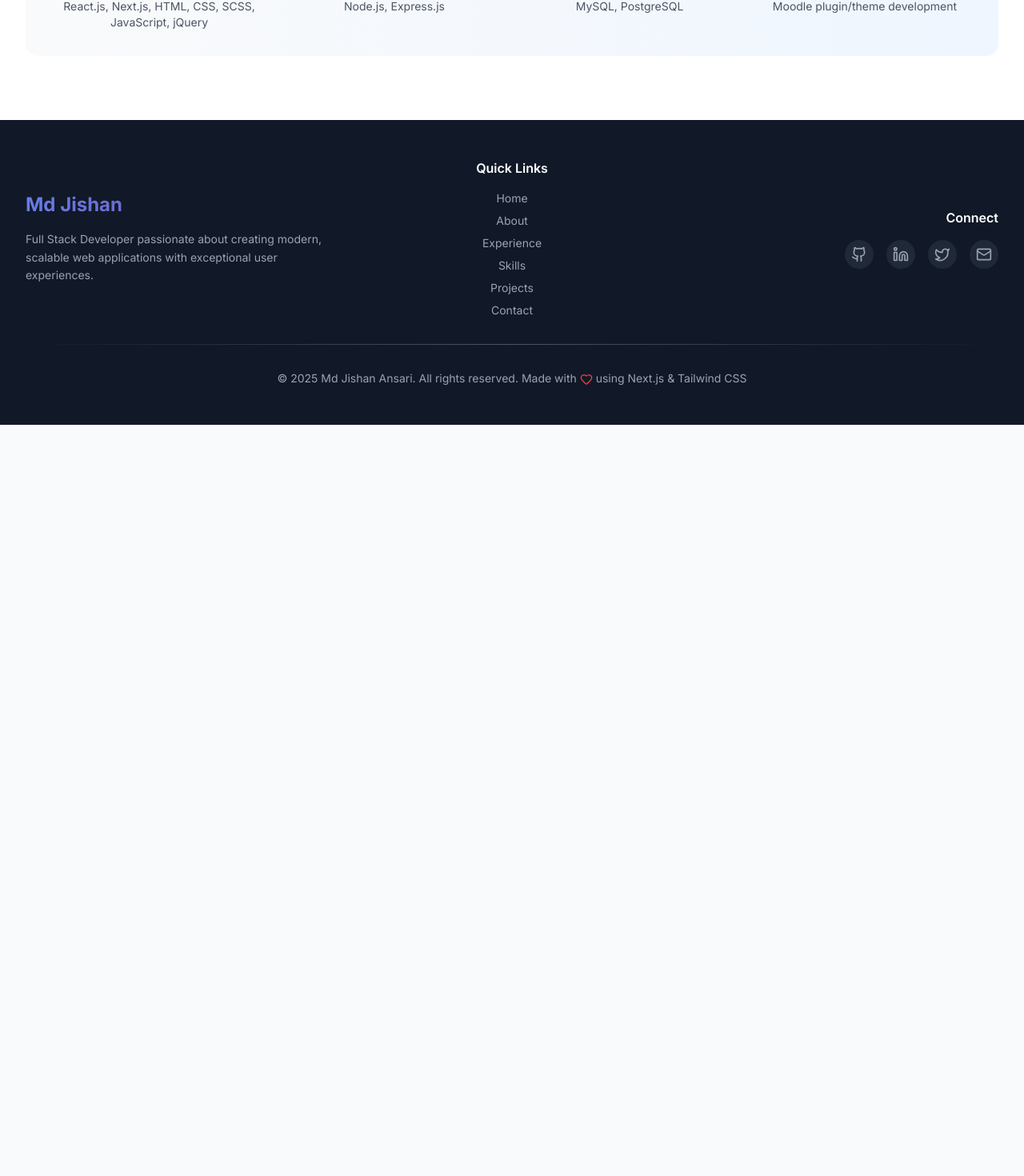
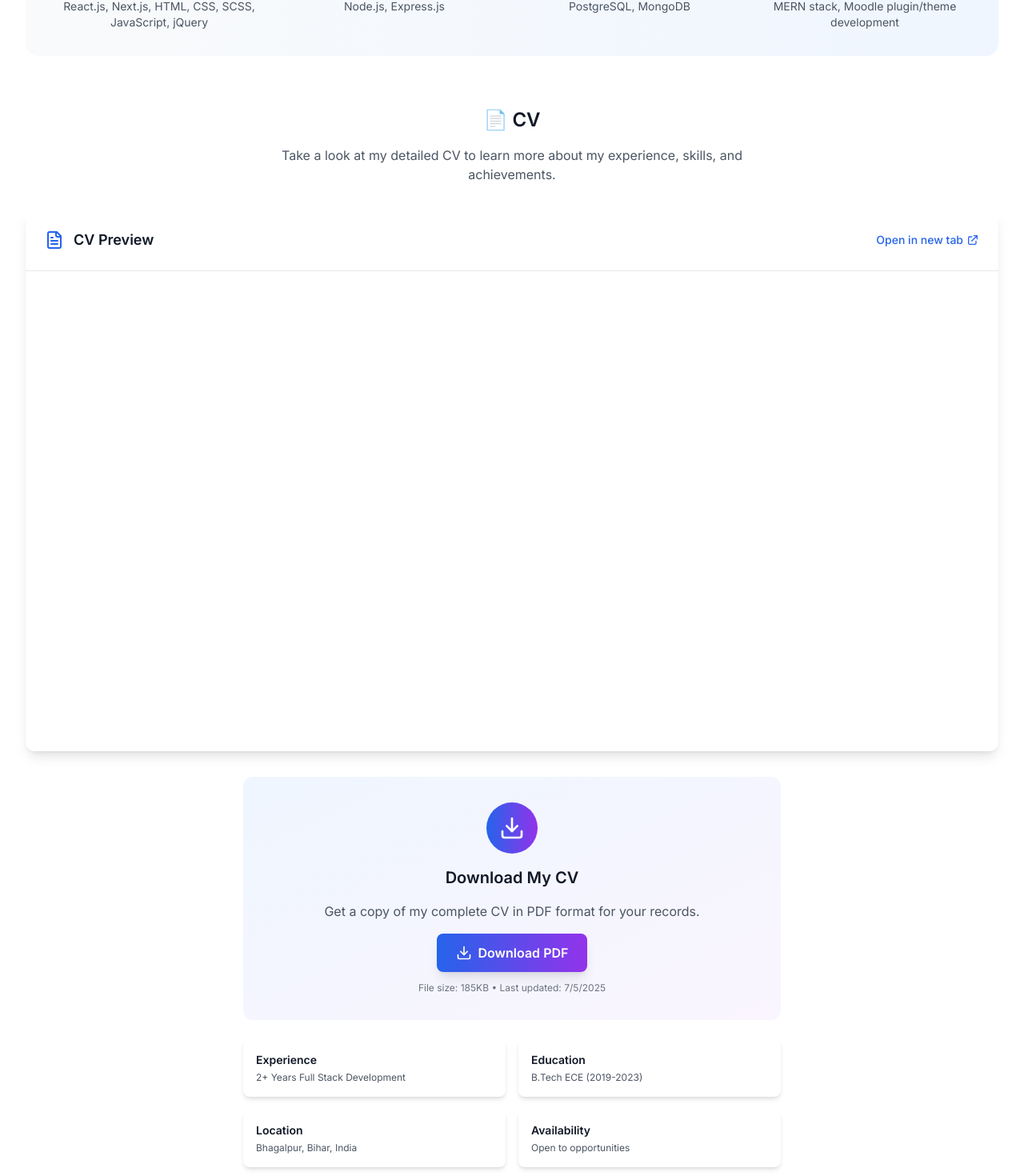
Before and after one commit to md-jishan-ansari/portfolio, a Next.js app: page /about in a window 1280 px wide. Shown: the part 1579-3049 px from the top of the page at 80% size. Before the commit the page ends 2110 px from the top, so only its background shows below. Built offline with nearby package versions, Linux system fonts and the light colour scheme.

Commit message:
CV preview added on aboutus

```diff
--- a/src/components/About.tsx
+++ b/src/components/About.tsx
@@ -2,7 +2,7 @@
 
 import { motion } from 'framer-motion';
 import { useInView } from 'react-intersection-observer';
-import { Award, Code, Users, Zap } from 'lucide-react';
+import { Award, Code, Users, Zap, Download, FileText } from 'lucide-react';
 
 const About = () => {
   const [ref, inView] = useInView({
@@ -226,16 +226,141 @@ const About = () => {
             <div className="text-center">
               <h4 className="font-semibold text-gray-900 dark:text-white mb-2">Database</h4>
               <p className="text-gray-600 dark:text-gray-300 text-sm">
-                MySQL, PostgreSQL
+                PostgreSQL, MongoDB
               </p>
             </div>
             <div className="text-center">
               <h4 className="font-semibold text-gray-900 dark:text-white mb-2">Specialization</h4>
               <p className="text-gray-600 dark:text-gray-300 text-sm">
-                Moodle plugin/theme development
+                MERN stack, Moodle plugin/theme development
               </p>
             </div>
           </div>
+        </motion.div>
+
+        {/* CV Section */}
+        <motion.div
+          initial={{ opacity: 0, y: 50 }}
+          animate={inView ? { opacity: 1, y: 0 } : { opacity: 0, y: 50 }}
+          transition={{ duration: 0.8, delay: 0.8 }}
+          className="mt-16"
+        >
+          <div className="text-center mb-8">
+            <h3 className="text-2xl font-semibold text-gray-900 dark:text-white mb-4">
+              📄 CV
+            </h3>
+            <p className="text-gray-600 dark:text-gray-300 max-w-2xl mx-auto">
+              Take a look at my detailed CV to learn more about my experience, skills, and achievements.
+            </p>
+          </div>
+
+          {/* CV Preview - Full Width */}
+          <motion.div
+            initial={{ opacity: 0, y: 30 }}
+            animate={inView ? { opacity: 1, y: 0 } : { opacity: 0, y: 30 }}
+            transition={{ duration: 0.6, delay: 1.0 }}
+            className="bg-white dark:bg-gray-800 rounded-xl shadow-lg overflow-hidden mb-8"
+          >
+            <div className="p-6 border-b border-gray-200 dark:border-gray-700">
+              <div className="flex items-center justify-between">
+                <div className="flex items-center space-x-3">
+                  <FileText className="h-6 w-6 text-blue-600" />
+                  <h4 className="text-lg font-semibold text-gray-900 dark:text-white">
+                    CV Preview
+                  </h4>
+                </div>
+                <a
+                  href="/MdJishanAnsari.pdf"
+                  target="_blank"
+                  rel="noopener noreferrer"
+                  className="text-blue-600 hover:text-blue-700 text-sm font-medium flex items-center space-x-1"
+                >
+                  <span>Open in new tab</span>
+                  <svg className="w-4 h-4" fill="none" stroke="currentColor" viewBox="0 0 24 24">
+                    <path strokeLinecap="round" strokeLinejoin="round" strokeWidth={2} d="M10 6H6a2 2 0 00-2 2v10a2 2 0 002 2h10a2 2 0 002-2v-4M14 4h6m0 0v6m0-6L10 14" />
+                  </svg>
+                </a>
+              </div>
+            </div>
+            <div className="h-[700px] md:h-[900px] max-h-[75vh] bg-gray-100 dark:bg-gray-900 relative">
+              <iframe
+                src="/MdJishanAnsari.pdf#toolbar=0&navpanes=0&scrollbar=0"
+                className="w-full h-full border-0"
+                title="CV Preview"
+              />
+            </div>
+          </motion.div>
+
+          {/* Download Section - Centered */}
+          <motion.div
+            initial={{ opacity: 0, y: 30 }}
+            animate={inView ? { opacity: 1, y: 0 } : { opacity: 0, y: 30 }}
+            transition={{ duration: 0.6, delay: 1.2 }}
+            className="max-w-2xl mx-auto"
+          >
+            <div className="bg-gradient-to-br from-blue-50 to-purple-50 dark:from-gray-800 dark:to-gray-700 rounded-xl p-8">
+              <div className="text-center space-y-4">
+                <div className="w-16 h-16 bg-gradient-to-r from-blue-600 to-purple-600 rounded-full flex items-center justify-center mx-auto">
+                  <Download className="h-8 w-8 text-white" />
+                </div>
+                <h4 className="text-xl font-semibold text-gray-900 dark:text-white">
+                  Download My CV
+                </h4>
+                <p className="text-gray-600 dark:text-gray-300">
+                  Get a copy of my complete CV in PDF format for your records.
+                </p>
+                <div className="space-y-3">
+                  <a
+                    href="/MdJishanAnsari.pdf"
+                    download="MdJishanAnsari_CV.pdf"
+                    className="inline-flex items-center justify-center px-6 py-3 bg-gradient-to-r from-blue-600 to-purple-600 text-white font-semibold rounded-lg hover:from-blue-700 hover:to-purple-700 transition-all duration-300 transform hover:scale-105 shadow-lg hover:shadow-xl"
+                  >
+                    <Download className="h-5 w-5 mr-2" />
+                    Download PDF
+                  </a>
+                  <p className="text-xs text-gray-500 dark:text-gray-400">
+                    File size: 185KB • Last updated: {new Date().toLocaleDateString()}
+                  </p>
+                </div>
+              </div>
+            </div>
+
+            {/* Quick Info Cards */}
+            <div className="grid grid-cols-1 sm:grid-cols-2 gap-4 mt-6">
+              <div className="bg-white dark:bg-gray-800 p-4 rounded-lg shadow-md">
+                <h5 className="font-semibold text-gray-900 dark:text-white text-sm mb-1">
+                  Experience
+                </h5>
+                <p className="text-gray-600 dark:text-gray-300 text-xs">
+                  2+ Years Full Stack Development
+                </p>
+              </div>
+              <div className="bg-white dark:bg-gray-800 p-4 rounded-lg shadow-md">
+                <h5 className="font-semibold text-gray-900 dark:text-white text-sm mb-1">
+                  Education
+                </h5>
+                <p className="text-gray-600 dark:text-gray-300 text-xs">
+                  B.Tech ECE (2019-2023)
+                </p>
+              </div>
+              <div className="bg-white dark:bg-gray-800 p-4 rounded-lg shadow-md">
+                <h5 className="font-semibold text-gray-900 dark:text-white text-sm mb-1">
+                  Location
+                </h5>
+                <p className="text-gray-600 dark:text-gray-300 text-xs">
+                  Bhagalpur, Bihar, India
+                </p>
+              </div>
+              <div className="bg-white dark:bg-gray-800 p-4 rounded-lg shadow-md">
+                <h5 className="font-semibold text-gray-900 dark:text-white text-sm mb-1">
+                  Availability
+                </h5>
+                <p className="text-gray-600 dark:text-gray-300 text-xs">
+                  Open to opportunities
+                </p>
+              </div>
+            </div>
+          </motion.div>
         </motion.div>
       </div>
     </section>
--- a/src/components/Hero.tsx
+++ b/src/components/Hero.tsx
@@ -81,7 +81,8 @@ const Hero = () => {
                 </Link>
               </motion.div>
               <motion.a
-                href="/resume.pdf"
+                href="/MdJishanAnsari.pdf"
+                download="MdJishanAnsari_CV.pdf"
                 whileHover={{ scale: 1.05 }}
                 whileTap={{ scale: 0.95 }}
                 className="inline-flex items-center justify-center px-8 py-3 border-2 border-gray-300 dark:border-gray-600 text-gray-700 dark:text-gray-300 font-semibold rounded-lg hover:border-blue-600 dark:hover:border-blue-400 hover:text-blue-600 dark:hover:text-blue-400 transition-all duration-300"
```
